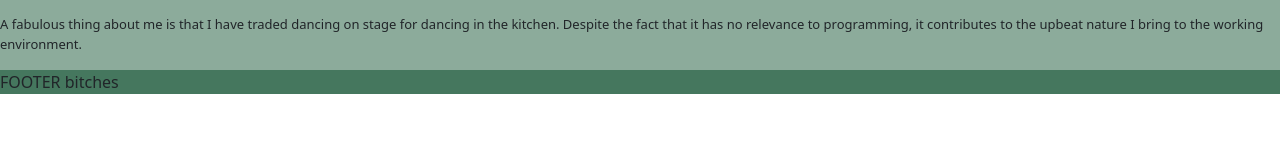
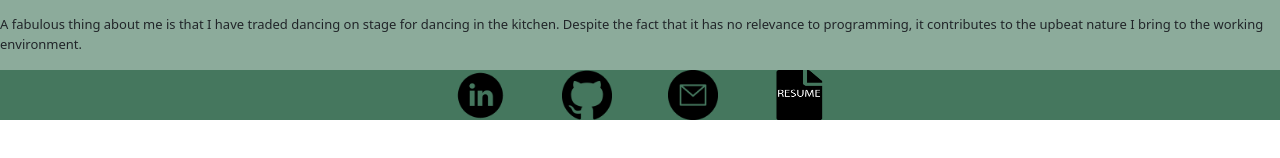
Before and after one commit to liamok19/React-Portfolio, a React (Create React App) app in the folder react-portfolio/: page / in a window 1280 px wide. Shown: the part 510-668 px from the top of the page. Built offline with nearby package versions, Linux system fonts and the light colour scheme.

Commit message:
updated footer with relevant links

```diff
--- a/react-portfolio/src/components/Footer.js
+++ b/react-portfolio/src/components/Footer.js
@@ -5,20 +5,55 @@
 //create a function with the relevant text for this section. Export feault this functio
 // Inside the function make sure we're returning the styles using {}
 
-
-import React from 'react'
-import '../styles/Footer.css'
+import React from "react";
+import "../styles/Footer.css";
+import imageLinkedin from "../images/linkedin_icon.png";
+import imageGithub from "../images/github_icon.png";
+import imageEmail from "../images/email_icon.png";
+import imageResume from "../images/filesresume_icon.png";
 
 const styles = {
   card: {
-        background: '#45775E'
+    background: "#45775E",
+    display: "flex",
+    alignItems: "center",
+    justifyContent: "center"
   },
-}
+  imgStyle: {
+    width: 50,
+    height: 50,
+  },
+};
 
-export default function Footer(){
+export default function Footer() {
   return (
     <footer style={styles.card}>
-            FOOTER bitches
+      <div className="col-4 contactBuffer"></div>
+      <div style={styles.card} className="col-1 social-anchor">
+        <a href="http://www.linkedin.com/in/liam-o-kane-b91517b7/">
+          <img
+            style={styles.imgStyle}
+            src={imageLinkedin}
+            alt="linkedin-icon"
+          />
+        </a>
+      </div>
+      <div style={styles.card} className="col-1 social-anchor">
+        <a href="https://github.com/liamok19">
+          <img style={styles.imgStyle} src={imageGithub} alt="github-icon" />
+        </a>
+      </div>
+      <div style={styles.card} className="col-1 social-anchor">
+        <a href="mailto:liamokane19@gmail.com">
+          <img style={styles.imgStyle} src={imageEmail} alt="email-icon" />
+        </a>
+      </div>
+      <div style={styles.card} className="col-1 social-anchor">
+        <a href="./assets/resume/Liam O'Kane CV 23.03.2022.docx.pdf" download>
+          <img style={styles.imgStyle} src={imageResume} alt="files-icon" />
+        </a>
+      </div>
+      <div className="col-4 contactBuffer"></div>
     </footer>
-    )
+  );
 }
--- a/react-portfolio/src/components/pages/Contact.js
+++ b/react-portfolio/src/components/pages/Contact.js
@@ -1,23 +1,12 @@
 import React from 'react';
-import imageLinkedin from '../../images/linkedin_icon.png';
-import imageGithub from '../../images/github_icon.png';
-import imageEmail from '../../images/email_icon.png';
-import imageResume from '../../images/filesresume_icon.png';
 
 
 const styles = {
-  imgStyle: {
-    width: 100,
-    height: 100
-  },
   color: {
     color: '#3A7759',
     backgroundColor: '#8CAB9B'
   },
-  containerStyle: {
-    display: 'flex',
-    alignItems: 'center'
-  }
+
 }
 
 
@@ -25,32 +14,12 @@ const styles = {
 export default function Contact() {
   return (
     <div style={styles.color} className="title_contact">
-      <div style={styles.containerStyle} id="CONTACT" className="contactrow">
+      <div id="CONTACT" className="contactrow">
           <div className="col-md-3 contactBuffer"></div>
           <div className="col-2">
               <h4>CONTACT</h4>
           </div>
-          <div className="col-1 social-anchor">
-              <a  href="http://www.linkedin.com/in/liam-o-kane-b91517b7/">
-                  <img style={styles.imgStyle} src={imageLinkedin}alt="linkedin-icon"/>
-              </a>
-          </div>
-          <div className="col-1 social-anchor">
-                    <a href="https://github.com/liamok19">
-                        <img style={styles.imgStyle}  src={imageGithub} alt="github-icon" />
-                    </a>
-                </div>
-                <div className="col-1 social-anchor">
-                    <a href="mailto:liamokane19@gmail.com">
-                        <img  style={styles.imgStyle}  src={imageEmail} alt="email-icon" />
-                    </a>
-                </div>
-                <div className="col-1 social-anchor">
-                    <a  href="./assets/resume/Liam O'Kane CV 23.03.2022.docx.pdf"download>
-                        <img style={styles.imgStyle} src={imageResume} alt="files-icon" />
-                    </a>
-                </div>
-            <div className="col-md-3 contactBuffer"></div>
+
       </div>
     </div>
   );
```
Also changed, not shown: 1 other file (tests, documents, lock files or other folders). Lines whose indentation alone changed are shown as unchanged.
